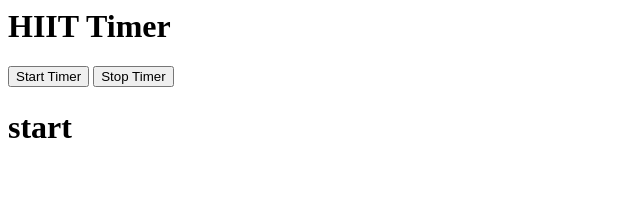
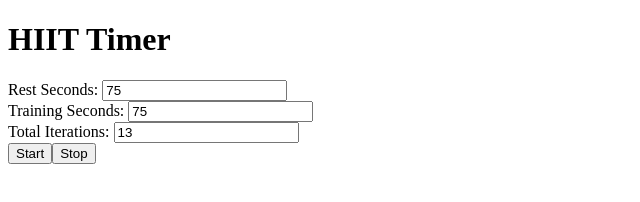
Before and after one commit to big-rooster/big-rooster.github.io, a plain HTML site: page HIIT_Timer.html in a window 1280 px wide. Shown: the whole page, without its empty margins (0-640 px from the left). Drawn offline with nearby package versions, Linux system fonts and the light colour scheme.

Commit message:
cleaned up, set intervals, multiple start

```diff
--- a/HIIT_Timer.html
+++ b/HIIT_Timer.html
@@ -1,19 +1,37 @@
+<!doctype html>
 <html>
-
 <head>
     <meta name="viewport" content="width=device-width, initial-scale=1.0">
-  <title>HIIT Timer</title>
       <script src="https://ajax.googleapis.com/ajax/libs/jquery/3.6.4/jquery.min.js"></script>
+<script src="https://one-page-tools.w3spaces.com/basicFunctions1.js"></script>
+<script>
+$(document).ready(function () {
+"use strict";
+// updated 18 Nov 2023
+let screenName="HIIT Timer"
+document.title=screenName
 
-  <script>
-    $(document).ready(function() {
-      const restSeconds=75;
-      const trainingSeconds=75;
-      const totalIterations=13;
-      var theTimer;
-      var secondCnt=0;
-      var iterationCnt=1;
-      var currentIteration="rest";
+$("body").append([
+    $("<H1>").attr('id',"theheader").html(screenName),
+    $("<label>").attr("for","restSeconds").html("Rest Seconds: "),
+    $("<input>").attr("type","number").attr("id","restSeconds").val(75),
+    $("<BR>"),
+    $("<label>").attr("for","trainingSeconds").html("Training Seconds: "),
+    $("<input>").attr("type","number").attr("id","trainingSeconds").val(75),
+    $("<BR>"),
+    $("<label>").attr("for","totalIterations").html("Total Iterations: "),
+    $("<input>").attr("type","number").attr("id","totalIterations").val(13),
+    $("<BR>"),
+    $("<button>").attr("id","startTimerButton").html("Start"),
+   $("<button>").attr("id","stopTimerButton").html("Stop"),
+   $("<H1>").html($("<div>").attr("id","result"))
+    ])
+
+
+      var theTimer=1
+      var secondCnt=0
+      var iterationCnt=1
+      var currentIteration="rest"
 
       function myTimer(){
         let mtimer=Null;
@@ -26,7 +44,7 @@
         let s=`${iterationCnt} ${currentIteration} ${secondCnt}`;
         $("#result").html(s);
         secondCnt+=1;
-        if (secondCnt>restSeconds){
+        if (secondCnt > $("#restSeconds").val() || secondCnt > $("#trainingSeconds").val()){
           secondCnt=0;
 
           switch (currentIteration){
@@ -39,7 +57,10 @@
               break;
           }
         }
-        if (iterationCnt>totalIterations){
+        if (iterationCnt>$("#totalIterations").val()){
+          secondCnt=0
+          iterationCnt=1
+          currentIteration="rest"
           window.clearInterval(theTimer);
           $("#result").html("You made it!!!");
         }
@@ -54,17 +75,7 @@
 
  });
         </script>
-
     </head>
-
     <body>
-
-  <h1>HIIT Timer</h1>
-  <button type="button" id="startTimerButton">Start Timer</button>
-  <button type="button" id="stopTimerButton">Stop Timer</button>
-  <br>
-
-  <h1><div id="result">start<br></div></h1>
         </body>
-
     </html>
```
Lines whose indentation alone changed are shown as unchanged.
